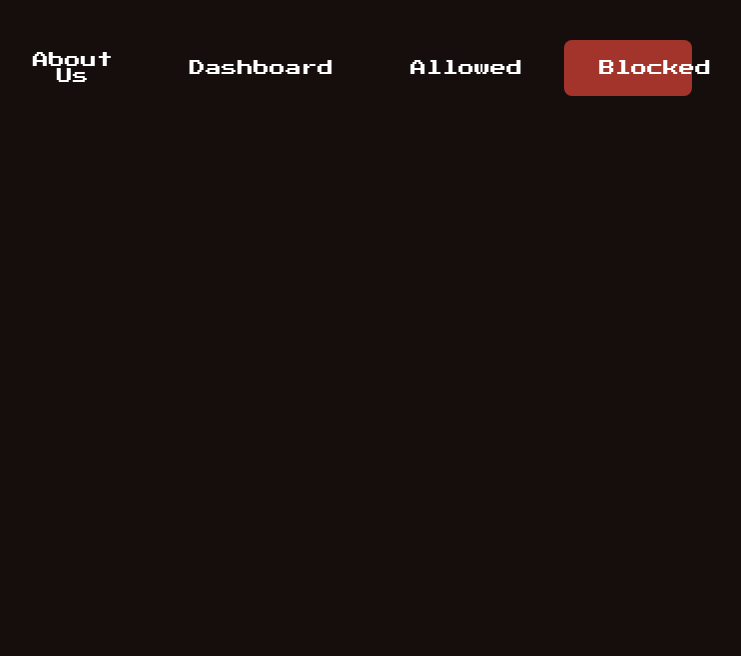
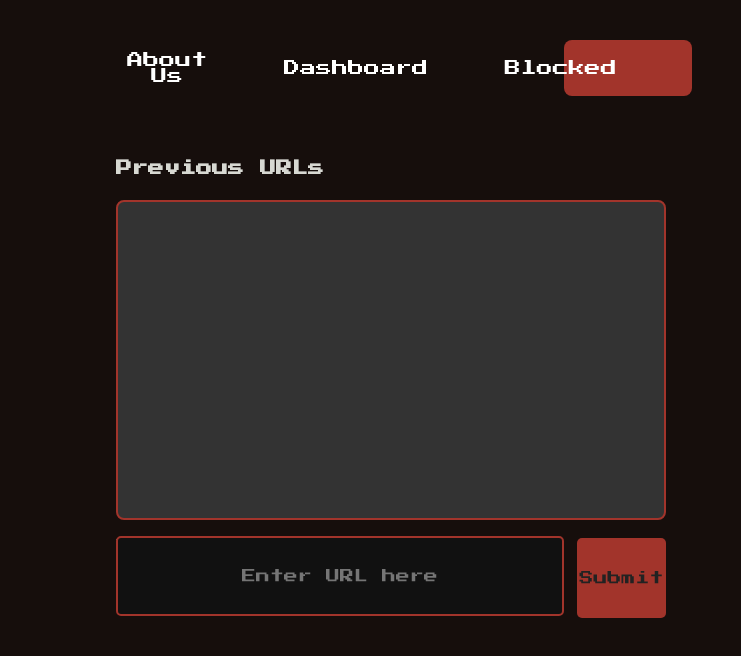
Before and after one commit to audrey-sk/Never-Gonna-Let-You-Browse, a browser extension: page Never-Gonna-Let-You-Browse-Extension/frontend/block.html in a window 1280 px wide. Shown: the whole page, without its empty margins (268-1009 px from the left). Drawn offline with Linux system fonts and the light colour scheme.

Commit message:
added files

```diff
--- a/Never-Gonna-Let-You-Browse-Extension/frontend/allow.css
+++ /dev/null
@@ -1,32 +0,0 @@
-*{
-    margin: 0;
-    padding: 0;
-    box-sizing: border-box;
-}
-body{
-    display:flex;
-    height: 100vh;
-    background: #160E0C;
-}
-
-.pixel-text {
-    font-family: "Press Start 2P", cursive;
-  }
-
-
-.background-container{
-    position: relative;
-    width: 100vw;
-    height: 100vh;
-    display: flex;
-    overflow: hidden;
-}
-
-.allow{
-    position: absolute;
-    top: 25vh;
-    left: 30vw;
-    width: 40vw;
-    height: 50vh;
-    background: url('allow.jpg') no-repeat center center/cover;
-}
--- a/Never-Gonna-Let-You-Browse-Extension/frontend/block.css
+++ b/Never-Gonna-Let-You-Browse-Extension/frontend/block.css
@@ -4,7 +4,6 @@
     box-sizing: border-box;
 }
 body{
-    display:flex;
     height: 100vh;
     background: #160E0C;
 }
@@ -13,12 +12,108 @@ body{
     font-family: "Press Start 2P", cursive;
   }
 
+  h2{
+    position: absolute;
+    color: #D7D8D2;
+    top: 20vh;  /* Adjust this to move the input field down */
+    left: 30vw;
+    font-size: 1em;
+  }
 
-.background-container{
-    position: relative;
-    width: 100vw;
-    height: 100vh;
-    display: flex;
-    overflow: hidden;
+  h3{
+    position: absolute;
+    color: #D7D8D2;
+    top: 67vh;  /* Adjust this to move the input field down */
+    left: 30vw;
+    font-size: 1em;
+
+  }
+
+  .url-list {
+    position: absolute;
+    width: 43vw;
+    height: 40vh;
+    border: 2px solid #A2342B;
+    background-color: #333;
+    border-radius: 8px;
+    top: 25vh; /* Adjust this to move the .url-list down */
+    left: 30vw;
+}
+
+/* Style for links */
+.url-list a {
+    color: #A2342B;
+    text-decoration: none;
+    top: 3vh; /* Adjust this to move the .url-list down */
+    padding: 10px; /* Add padding to avoid content touching edges */
+    overflow-y: auto; /* Enable scrolling if content overflows */
+    left: 7vw;
+
 
 }
+
+.url-list a:hover {
+    text-decoration: underline;
+}
+
+/* Style for input field */
+#urlInput {
+    width: 35vw;
+    height: 10vh;
+    top: 67vh;  /* Adjust this to move the input field down */
+    left: 30vw; /* Adjust this to move the input field horizontally */
+    position: absolute;  /* Add this to make 'top' and 'left' work */
+    font-size: 14px;
+    border: 2px solid #A2342B;
+    border-radius: 5px;
+    outline: none;
+    background-color: #111;
+    color: #D7D8D2;
+    font-family: 'Press Start 2P', cursive;
+    text-align: center;
+}
+
+/* Style for submit button */
+button {
+    margin-top: 10px;
+    font-size: 14px;
+    position: absolute;  /* Add this to make 'top' work */
+    height: 10vh;
+    width: 7vw;
+    top: 66vh;  /* Adjust this to move the input field down */
+    left: 66vw;
+    font-family: 'Press Start 2P', cursive;
+    background-color: #A2342B;
+    color: #222;
+    border: none;
+    border-radius: 5px;
+    cursor: pointer;
+}
+button:hover {
+    background-color: #A2342B;
+}
+
+.url-list p {
+    display: flex;
+    align-items: center;
+    gap: 10px; /* Add space between link and button */
+}
+
+.url-list button {
+    height: 30px;
+    width: 80px;
+    position: relative;
+    top: 1vh;
+    left: 25vw;
+    font-size: 12px;
+    background-color: #A2342B;
+    color: #fff;
+    border: none;
+    border-radius: 5px;
+    cursor: pointer;
+    transition: background-color 0.3s ease;
+}
+
+.url-list button:hover {
+    background-color: #8F2D25; /* Darker red on hover */
+}
--- a/Never-Gonna-Let-You-Browse-Extension/frontend/block.html
+++ b/Never-Gonna-Let-You-Browse-Extension/frontend/block.html
@@ -15,11 +15,52 @@
         <nav>
             <a href="index.html" onclick="loadPage('index.html')" class="pixel-text" >About Us</a>
             <a href="dashboard.html" onclick="loadPage('dashboard.html')" class="pixel-text">Dashboard</a>
-            <a href="allow.html" onclick="loadPage('allow.html')" class="pixel-text">Allowed</a>
             <a href="block.html" onclick="loadPage('block.html')" class="pixel-text">Blocked</a>
 
             <div class="animation start-home"></div>
         </nav>
+        <h2 class="pixel-text">Previous URLs</h2>
+        <div id="urlContainer" class="url-list"></div>
+
+        <h3>Enter a URL</h2>
+        <input type="text" id="urlInput" placeholder="Enter URL here">
+        <button onclick="addURL()">Submit</button>
+
     </div>
 </body>
 </html>
+
+<script>
+    function loadURLs() {
+    const urlContainer = document.getElementById("urlContainer");
+    const urls = JSON.parse(localStorage.getItem("urls")) || [];
+    urlContainer.innerHTML = urls.map((url, index) => `
+        <p>
+            <a href="${url}" target="_blank">${url}</a>
+            <button onclick="removeURL(${index})">Remove</button>
+        </p>
+    `).join("");
+}
+
+function addURL() {
+    const input = document.getElementById("urlInput");
+    const url = input.value.trim();
+    if (url) {
+        let urls = JSON.parse(localStorage.getItem("urls")) || [];
+        urls.unshift(url); // Add new URL to the beginning of the array
+        localStorage.setItem("urls", JSON.stringify(urls));
+        input.value = ""; // Clear the input field
+        loadURLs(); // Reload the URLs
+    }
+}
+
+function removeURL(index) {
+    let urls = JSON.parse(localStorage.getItem("urls")) || [];
+    urls.splice(index, 1); // Remove the URL at the given index
+    localStorage.setItem("urls", JSON.stringify(urls)); // Update localStorage
+    loadURLs(); // Reload the URLs after removal
+}
+
+document.addEventListener("DOMContentLoaded", loadURLs);
+
+</script>
```
Also changed, not shown: Never-Gonna-Let-You-Browse-Extension/frontend/allow.html (deleted, +0 -52 lines), Never-Gonna-Let-You-Browse-Extension/frontend/dashboard.html (+0 -1 lines), Never-Gonna-Let-You-Browse-Extension/frontend/index.html (+0 -1 lines), Never-Gonna-Let-You-Browse-Extension/frontend/dashboard.css (line endings or trailing spaces), Never-Gonna-Let-You-Browse-Extension/frontend/index.css (indentation only).
